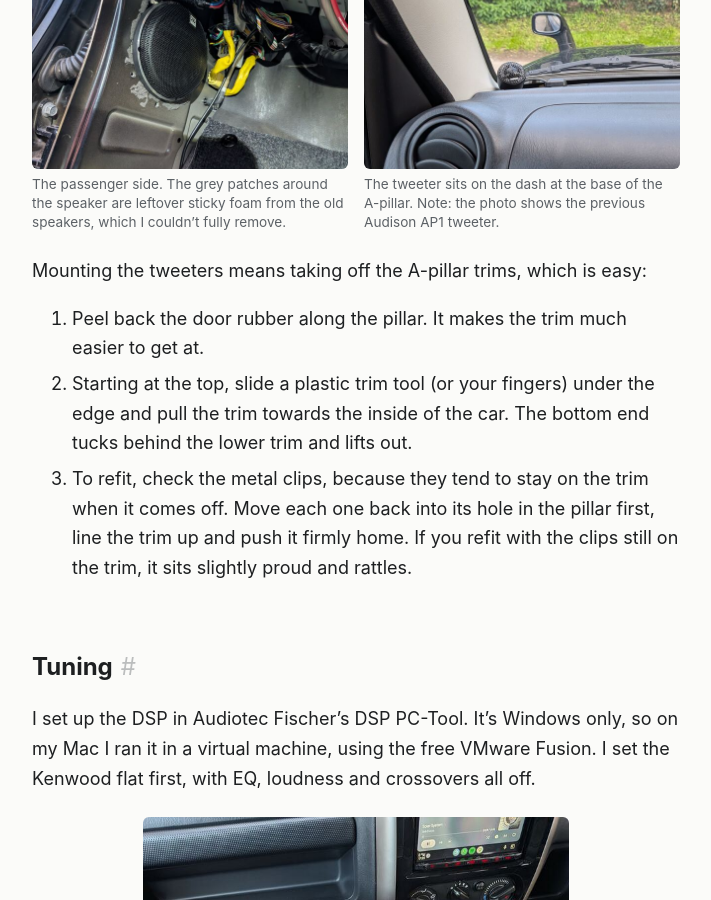
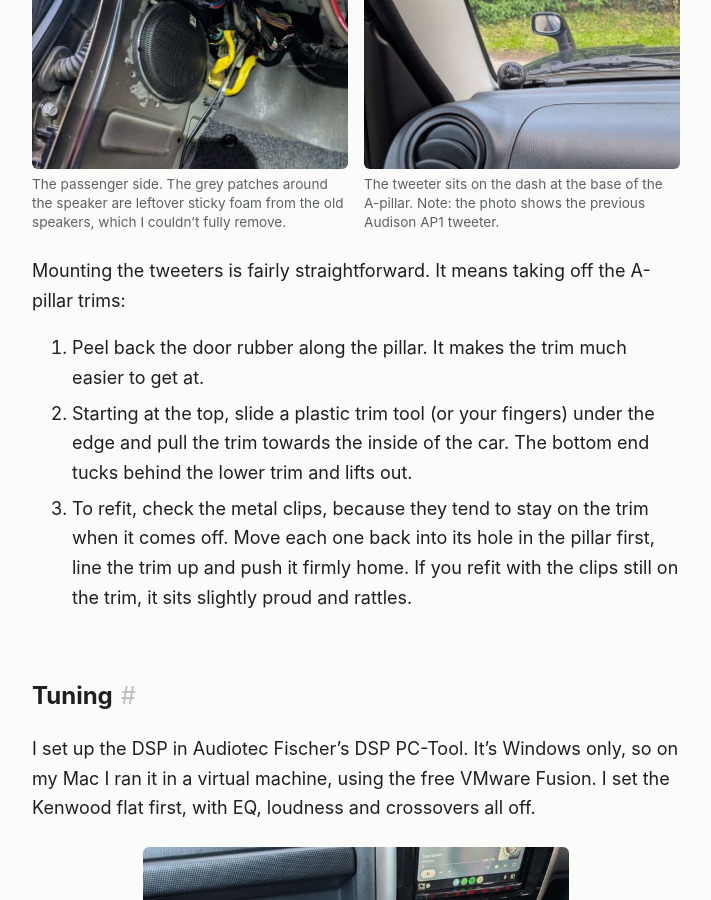
Before and after one commit to badsyntax/jimny-sound, a Jekyll site: the page built from docs/index.md, in a window 1280 px wide and 900 px high, scrolled down 10612 px. Shown: the whole window, without its empty margins (284-995 px from the left). Built offline with Jekyll 4.4.1, drawn with Linux system fonts in a browser that asks for light colours.

Commit message:
Blog: soften the tweeter mounting wording

```diff
--- a/docs/index.md
+++ b/docs/index.md
@@ -356,7 +356,7 @@ speakers, which I couldn't fully remove.*
 *The tweeter sits on the dash at the base of the A-pillar. Note: the photo shows the previous
 Audison AP1 tweeter.*
 
-Mounting the tweeters means taking off the A-pillar trims, which is easy:
+Mounting the tweeters is fairly straightforward. It means taking off the A-pillar trims:
 
 1. Peel back the door rubber along the pillar. It makes the trim much easier to get at.
 2. Starting at the top, slide a plastic trim tool (or your fingers) under the edge and pull the trim
```
